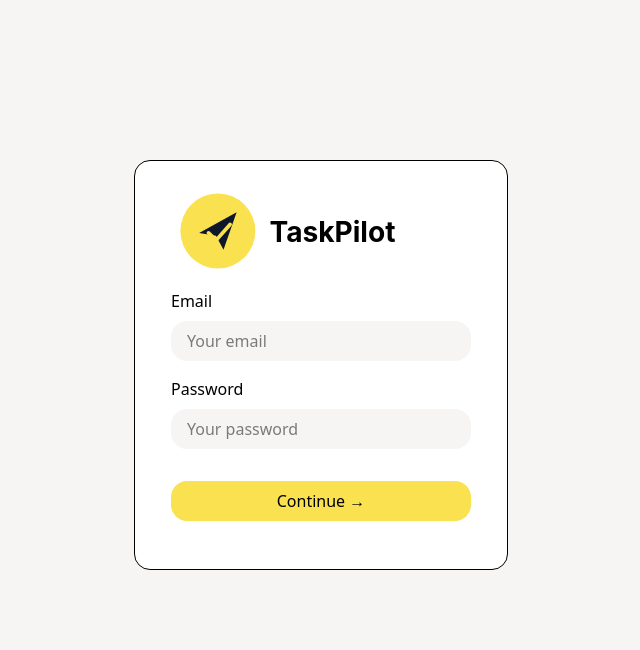
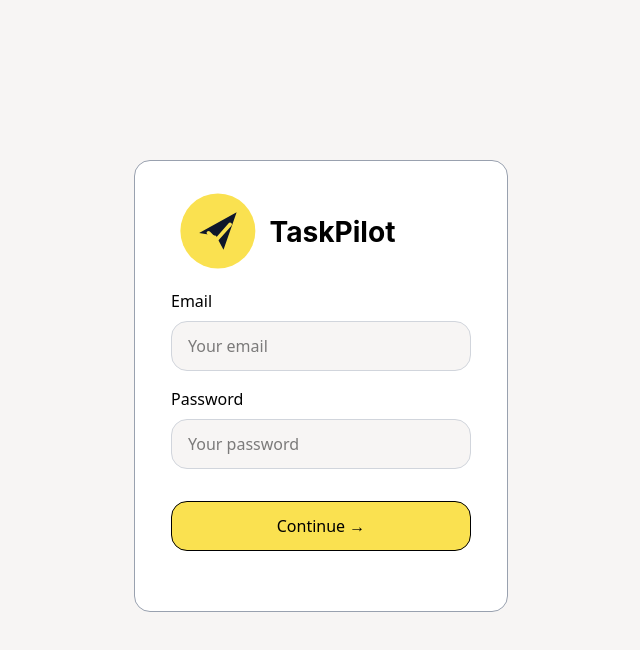
Before and after one commit to mgalen007/TaskPilot, a React (Vite) app: page /login in a window 1280 px wide. Shown: the top 650 px of the page, without its empty margins (319-959 px from the left). Built offline with nearby package versions, Linux system fonts and the light colour scheme.

Commit message:
Edit the Tasks page

```diff
--- a/src/components/Sidebar.jsx
+++ b/src/components/Sidebar.jsx
@@ -7,8 +7,8 @@ import { IoSettingsOutline } from "react-icons/io5"
 import { MdOutlineLogout } from "react-icons/md"
 import { Link } from "react-router-dom"
 
-function Sidebar() {
-    const [active, setActive] = useState("Dashboard")
+function Sidebar({ currentPage }) {
+    const [active, setActive] = useState(currentPage)
 
     const sections = [
         { name: "Dashboard", icon: <MdOutlineSpaceDashboard />, path: "/dashboard" },
--- a/src/pages/Dashboard.jsx
+++ b/src/pages/Dashboard.jsx
@@ -4,7 +4,7 @@ import Topbar from '../components/Topbar'
 function Dashboard() {
     return (
         <div className="flex gap-4">
-            <Sidebar />
+            <Sidebar currentPage="Dashboard" />
             <Topbar />
         </div>
     )
--- a/src/pages/LoginPage.jsx
+++ b/src/pages/LoginPage.jsx
@@ -3,7 +3,7 @@ import Icon from '../components/Icon'
 function LoginPage() {
     return (
         <>
-            <div className="border-[.5px] border-gray w-fit mx-auto mt-[20vh] pt-5 pb-12 px-9 rounded-2xl bg-white">
+            <div className="border-[.5px] border-gray-400 w-fit mx-auto mt-[20vh] pt-5 pb-15 px-9 rounded-2xl bg-white">
                 <Icon width={300} height={100} />
                 <form className="mt-2">
                     <div>
@@ -13,7 +13,7 @@ function LoginPage() {
                             <input
                                 type="email"
                                 placeholder="Your email"
-                                className="bg-[#f7f5f4] w-[100%] mt-[1vh] py-2 px-4 rounded-2xl mb-[2vh] focus:outline-none"
+                                className="border-gray-300 border-1 bg-[#f7f5f4] w-[100%] mt-[1vh] py-3 px-4 rounded-2xl mb-[2vh] focus:outline-none"
                                 required
                             ></input>
                         </div>
@@ -23,7 +23,7 @@ function LoginPage() {
                             <input
                                 type="password"
                                 placeholder="Your password"
-                                className="bg-[#f7f5f4] w-[100%] mt-[1vh] py-2 px-4 rounded-2xl focus:outline-none"
+                                className="border-gray-300 border-1 bg-[#f7f5f4] w-[100%] mt-[1vh] py-3 px-4 rounded-2xl focus:outline-none"
                                 required
                             ></input>
                         </div>
@@ -31,7 +31,7 @@ function LoginPage() {
                             <input
                                 type="submit"
                                 value="Continue →"
-                                className="bg-[#fae150] w-[100%] mt-[4vh] py-2 px-3 rounded-2xl cursor-pointer hover:bg-[#fae150]/80 active:bg-[#fae150]"
+                                className="border-black border-1 bg-[#fae150] w-[100%] mt-[4vh] py-3 px-3 rounded-2xl cursor-pointer hover:bg-[#fae150]/80 active:bg-[#fae150]"
                             ></input>
                         </div>
                     </div>
--- a/src/pages/Tasks.jsx
+++ b/src/pages/Tasks.jsx
@@ -1 +1,13 @@
-export default function Tasks() {}
+import Sidebar from '../components/Sidebar'
+import Topbar from '../components/Topbar'
+
+function Tasks() {
+    return (
+        <div className="flex gap-4">
+            <Sidebar currentPage="Tasks" />
+            <Topbar />
+        </div>
+    )
+}
+
+export default Tasks
```
